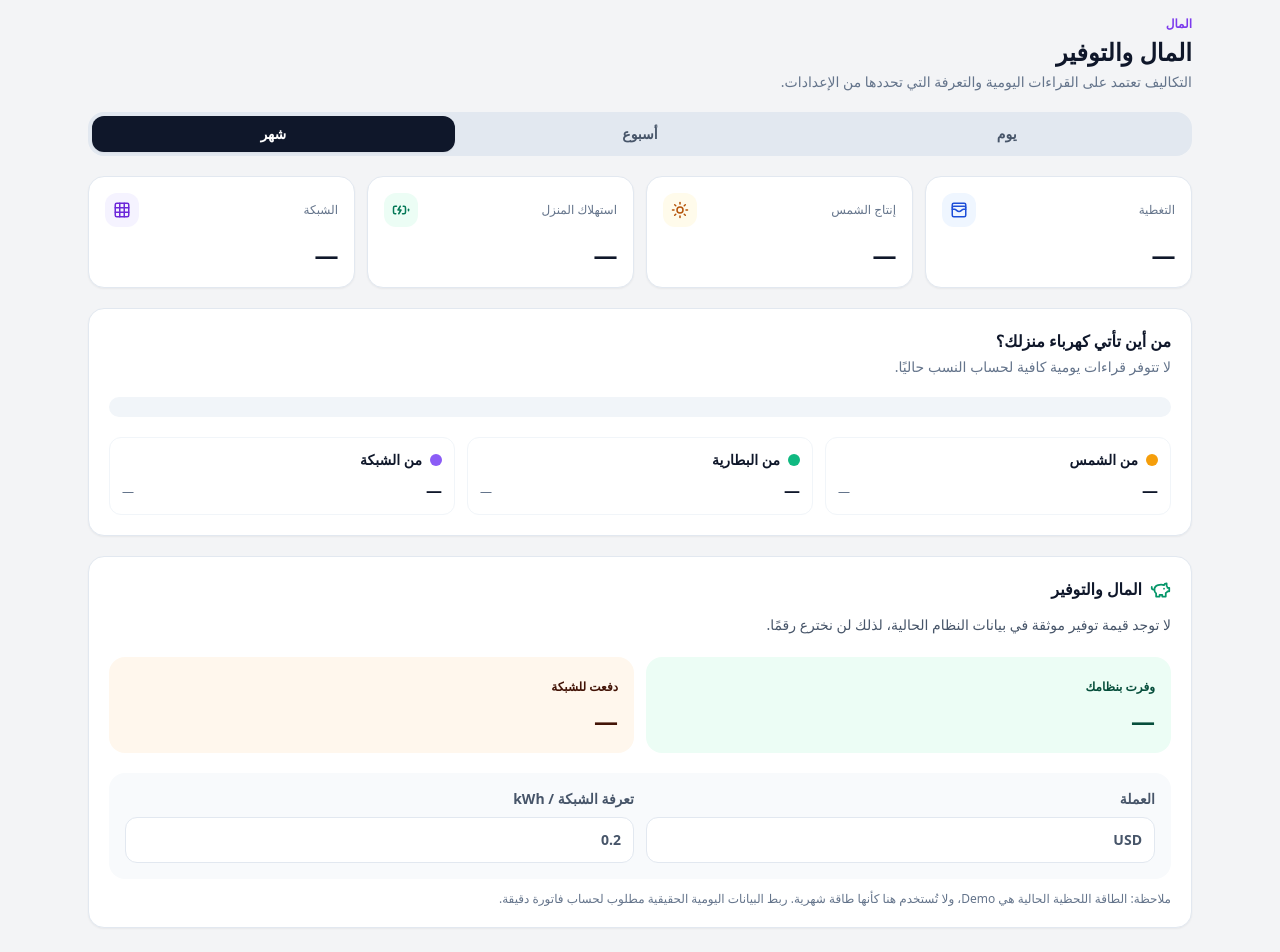
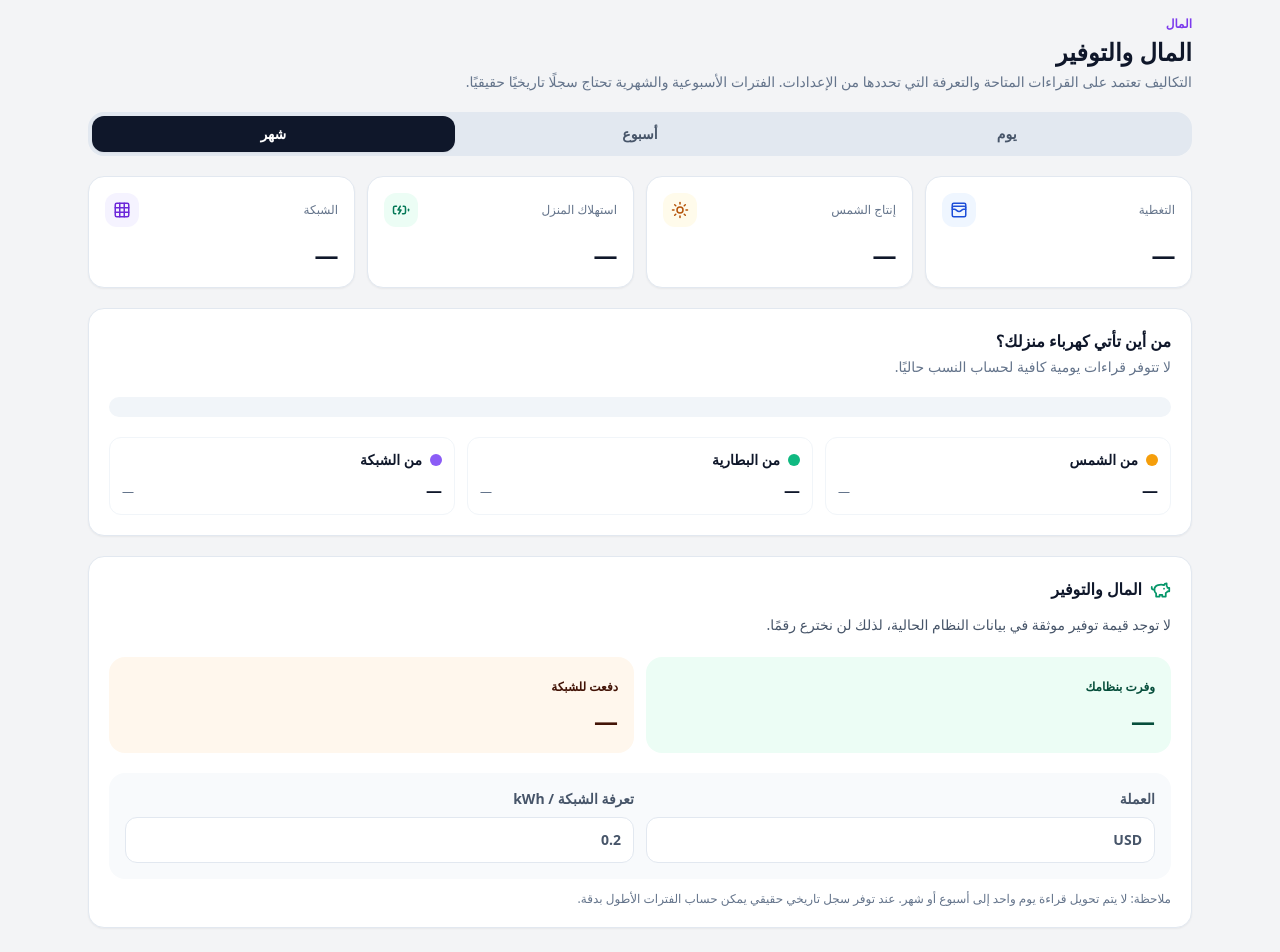
Before and after one commit to mahmoudbir-glitch/Shamsak, a Next.js app: page /money in a window 1280 px wide. Shown: the part 69-1021 px from the top of the page. Built offline with nearby package versions, Linux system fonts and the light colour scheme.

Commit message:
fix: avoid unsupported historical money estimates

```diff
--- a/src/app/money/page.tsx
+++ b/src/app/money/page.tsx
@@ -12,14 +12,14 @@ export default function MoneyPage(){
  const [currency,setCurrency]=useState("USD");
  const [tariff,setTariff]=useState(0.2);
 
- const hasDaily=demoSnapshot.todayProductionKWh!=null || demoSnapshot.todayHomeUsageKWh!=null || demoSnapshot.todayGridSavings!=null;
- const solar=demoSnapshot.todayProductionKWh; const usage=demoSnapshot.todayHomeUsageKWh; const savings=demoSnapshot.todayGridSavings;
+ const hasDaily=period==="day" && (demoSnapshot.todayProductionKWh!=null || demoSnapshot.todayHomeUsageKWh!=null || demoSnapshot.todayGridSavings!=null);
+ const solar=period==="day" ? demoSnapshot.todayProductionKWh : undefined; const usage=period==="day" ? demoSnapshot.todayHomeUsageKWh : undefined; const savings=period==="day" ? demoSnapshot.todayGridSavings : undefined;
  const grid=usage!=null&&solar!=null?Math.max(0,usage-solar):undefined;
  const coverage=usage&&usage>0&&solar!=null?Math.min(100,Math.round(solar/usage*100)):undefined;
  const solarPct=usage&&usage>0&&solar!=null?Math.min(100,solar/usage*100):0; const gridPct=usage&&usage>0&&grid!=null?Math.min(100,grid/usage*100):0; const batteryPct=0;
  const gridCost=grid!=null?grid*tariff:undefined;
  return <div className="space-y-5">
-  <header><p className="text-xs font-bold text-violet-600">المال</p><h1 className="mt-1 text-2xl font-extrabold">المال والتوفير</h1><p className="mt-1 text-sm text-slate-500">التكاليف تعتمد على القراءات اليومية والتعرفة التي تحددها من الإعدادات.</p></header>
+  <header><p className="text-xs font-bold text-violet-600">المال</p><h1 className="mt-1 text-2xl font-extrabold">المال والتوفير</h1><p className="mt-1 text-sm text-slate-500">التكاليف تعتمد على القراءات المتاحة والتعرفة التي تحددها من الإعدادات. الفترات الأسبوعية والشهرية تحتاج سجلًا تاريخيًا حقيقيًا.</p></header>
   <div className="grid grid-cols-3 gap-1 rounded-2xl bg-slate-200 p-1">{tabs.map(([key,label])=><button key={key} type="button" onClick={()=>setPeriod(key)} className={"rounded-xl py-2 text-sm font-bold transition "+(period===key?"bg-slate-900 text-white shadow-sm":"text-slate-600 hover:bg-white")}>{label}</button>)}</div>
   <div className="grid gap-3 sm:grid-cols-2 lg:grid-cols-4"><StatusCard label="التغطية" value={coverage==null?"—":coverage} unit={coverage==null?undefined:"%"} icon={<WalletCards size={18}/>} tone="blue"/><StatusCard label="إنتاج الشمس" value={solar==null?"—":solar.toFixed(1)} unit={solar==null?undefined:"kWh"} icon={<Sun size={18}/>} tone="amber"/><StatusCard label="استهلاك المنزل" value={usage==null?"—":usage.toFixed(1)} unit={usage==null?undefined:"kWh"} icon={<BatteryCharging size={18}/>} tone="green"/><StatusCard label="الشبكة" value={grid==null?"—":grid.toFixed(1)} unit={grid==null?undefined:"kWh"} icon={<Grid3X3 size={18}/>} tone="violet"/></div>
   <section className="rounded-2xl border border-slate-200 bg-white p-5 shadow-sm"><div className="flex flex-wrap items-center justify-between gap-3"><div><h2 className="font-black">من أين تأتي كهرباء منزلك؟</h2><p className="mt-1 text-sm text-slate-500">{hasDaily?"النسب مبنية على بيانات الطاقة اليومية المتاحة.":"لا تتوفر قراءات يومية كافية لحساب النسب حاليًا."}</p></div>{coverage!=null&&<span className="rounded-full bg-blue-50 px-3 py-1 text-xs font-bold text-blue-700">تغطية {coverage}%</span>}</div>
@@ -30,7 +30,7 @@ export default function MoneyPage(){
    <p className="mt-3 text-sm leading-6 text-slate-600">{savings!=null?"التوفير المسجل في مصدر البيانات: "+savings.toFixed(2)+" "+currency+".":"لا توجد قيمة توفير موثقة في بيانات النظام الحالية، لذلك لن نخترع رقمًا."}</p>
    <div className="mt-5 grid gap-3 sm:grid-cols-2"><div className="rounded-2xl bg-emerald-50 p-4 text-emerald-900"><span className="text-xs font-bold">وفرت بنظامك</span><strong className="mt-2 block text-2xl font-black">{savings==null?"—":savings.toFixed(2)+" "+currency}</strong></div><div className="rounded-2xl bg-orange-50 p-4 text-orange-950"><span className="text-xs font-bold">دفعت للشبكة</span><strong className="mt-2 block text-2xl font-black">{gridCost==null?"—":gridCost.toFixed(2)+" "+currency}</strong></div></div>
    <div className="mt-5 grid gap-3 rounded-2xl bg-slate-50 p-4 sm:grid-cols-2"><label className="text-sm font-semibold text-slate-600">العملة<input value={currency} onChange={e=>setCurrency(e.target.value)} className="mt-2 w-full rounded-xl border border-slate-200 bg-white p-3"/></label><label className="text-sm font-semibold text-slate-600">تعرفة الشبكة / kWh<input type="number" min="0" step="0.001" value={tariff} onChange={e=>setTariff(Number(e.target.value)||0)} className="mt-2 w-full rounded-xl border border-slate-200 bg-white p-3"/></label></div>
-   <p className="mt-3 text-xs text-slate-500">ملاحظة: الطاقة اللحظية الحالية هي Demo، ولا تُستخدم هنا كأنها طاقة شهرية. ربط البيانات اليومية الحقيقية مطلوب لحساب فاتورة دقيقة.</p>
+   <p className="mt-3 text-xs text-slate-500">ملاحظة: لا يتم تحويل قراءة يوم واحد إلى أسبوع أو شهر. عند توفر سجل تاريخي حقيقي يمكن حساب الفترات الأطول بدقة.</p>
   </section>
  </div>;
 }
```
